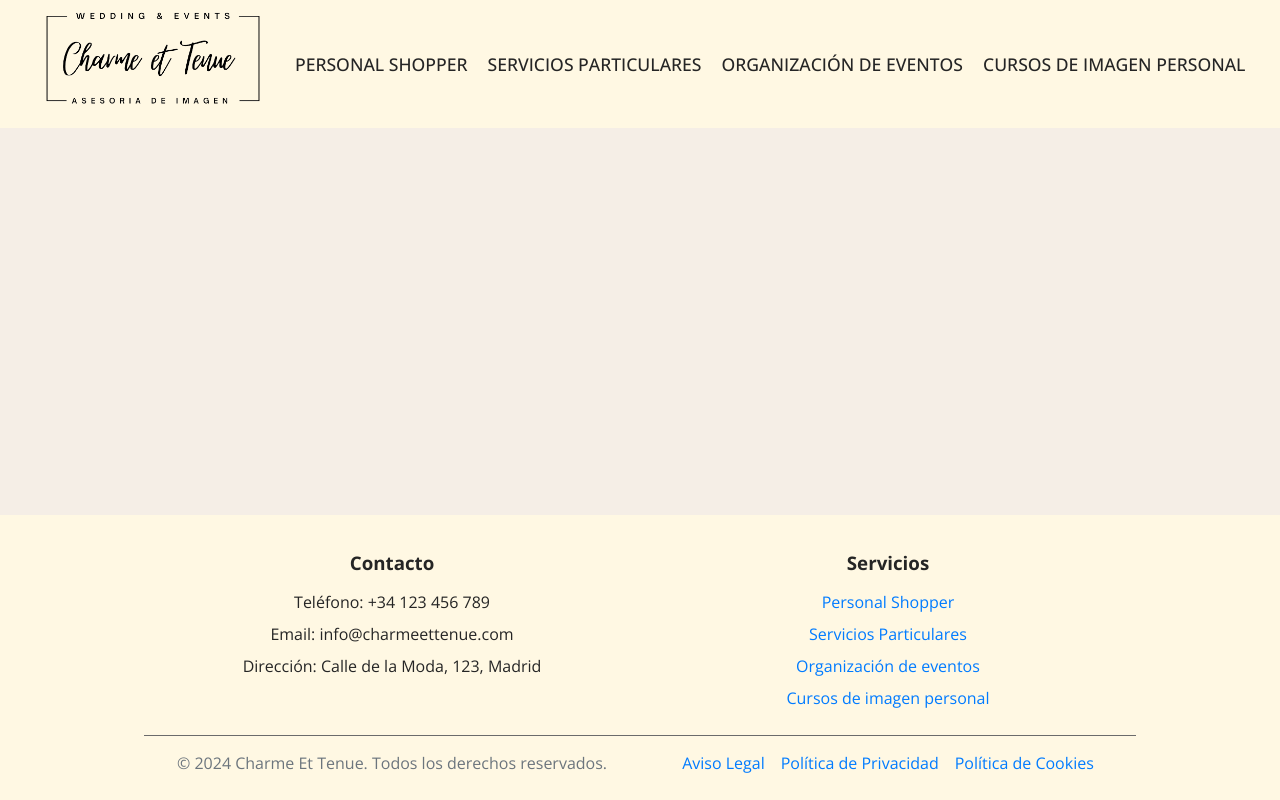
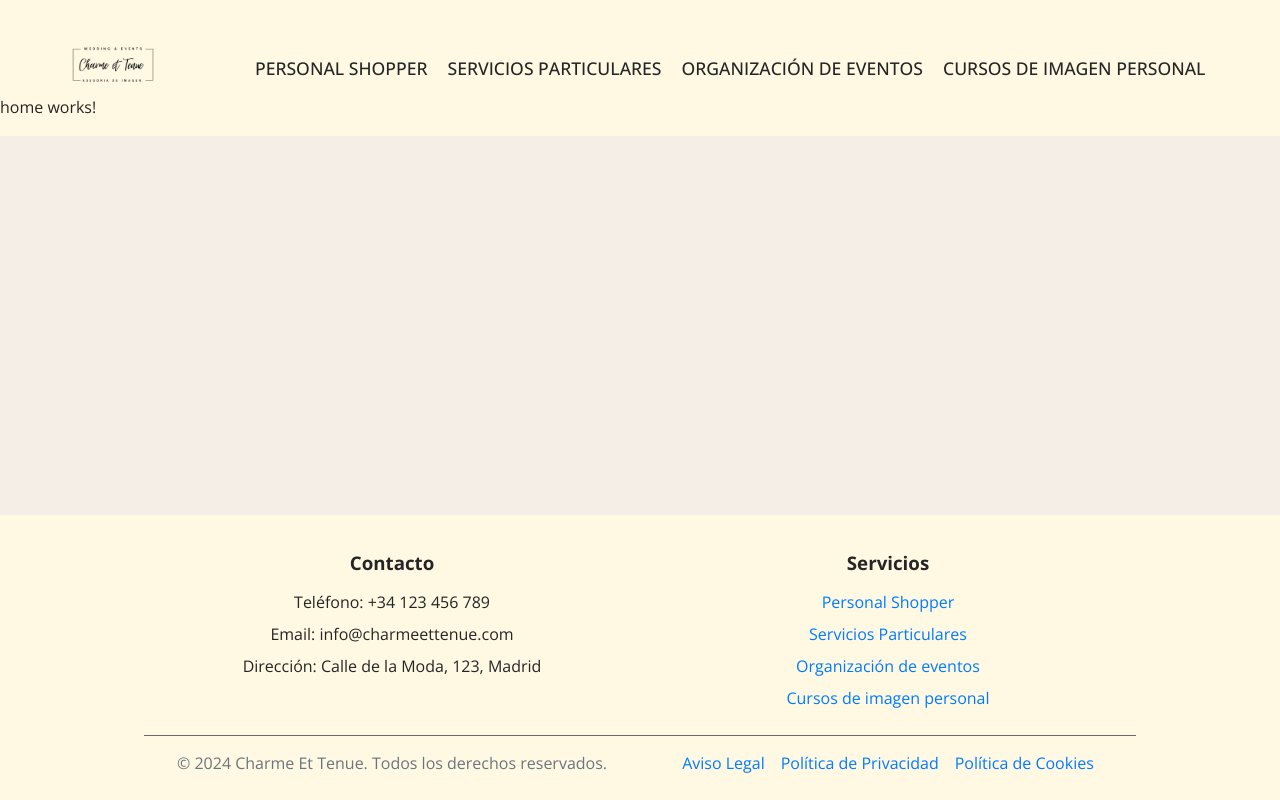
Before and after one commit to AitorCalderon99/charmet-et-tenue, an Angular app: page / in a window 1280 px wide. Built offline with nearby package versions, Linux system fonts and the light colour scheme.

Commit message:
feat(header): Header styles fixes

```diff
--- a/src/app/header/header.component.scss
+++ b/src/app/header/header.component.scss
@@ -3,31 +3,32 @@
 
 .header-container {
   background-color: $secondary-color;
-  position: fixed;
-  left: 50%;
-  transform: translateX(-50%);
-  z-index: 10;
   display: flex;
   align-items: center;
   text-align: center;
-  justify-content: space-around;
+  justify-content: space-between;
+
+  @include media-query('large') {
+    justify-content: space-around;
+  }
+
   width: 100%;
   padding: 0 1.4rem 0 1.4rem;
-  height: 8rem;
+  height: 8.5rem;
   transition: background-color 0.6s ease-in-out;
 
   .logo {
     cursor: pointer;
+
+    img {
+      height: 6rem;
+      align-self: auto;
+    }
   }
 
   &.scrolled {
     background-color: rgba(6, 9, 24, 0.4);
     border: 0.3px solid var(--white-bg);
-  }
-
-  img {
-    height: 16rem;
-    align-self: auto;
   }
 
   .navbar {
@@ -158,6 +159,6 @@
 }
 
 .fullscreen-nav.open {
-  z-index: 1;
+  z-index: 2;
   backdrop-filter: blur(3px);
 }
```
